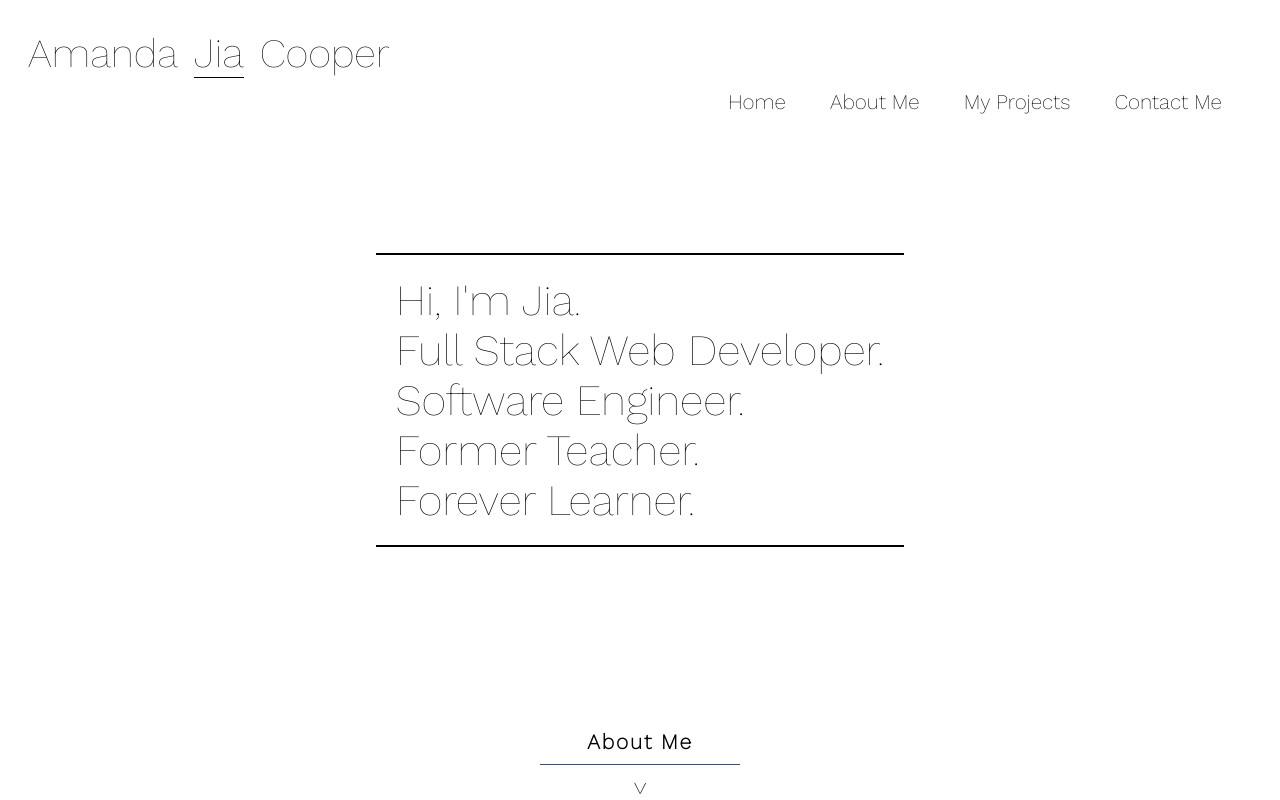
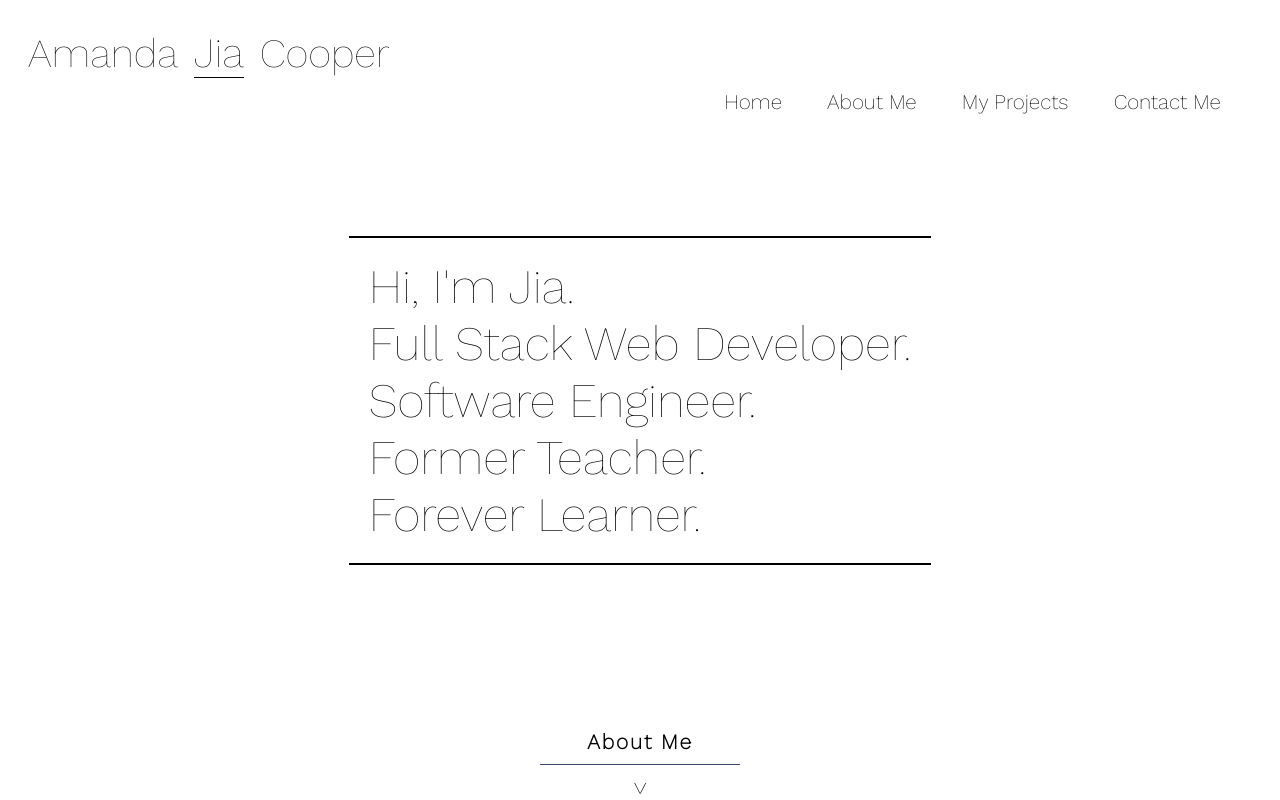
Before and after one commit to cooperama/portfolio, a React (Create React App) app: page / in a window 1280 px wide. Shown: the top 800 px of the page. Built offline with nearby package versions, Linux system fonts and the light colour scheme; a web font is replaced by a local one.

Commit message:
Adjusts font sizes

```diff
--- a/package.json
+++ b/package.json
@@ -1,5 +1,5 @@
 {
-  "homepage": "https://github.com/cooperama/portfolio",
+  "homepage": "https://cooperama.github.io/portfolio/",
   "name": "portfolio",
   "version": "0.1.0",
   "private": true,
--- a/src/App.js
+++ b/src/App.js
@@ -52,7 +52,7 @@ const App = () => {
 
   const sectionScroll = () => {
     const topBound = appRef.current.getBoundingClientRect().top;
-    if (topBound < -4700) {
+    if (topBound < -5200) {
       if (section !== "contact-nav") {
         setSection("contact-nav");
       }
--- a/src/components/Projects.js
+++ b/src/components/Projects.js
@@ -22,7 +22,7 @@ import codependent4 from "../images/codependent4.png";
 export const Projects = (props) => {
   const imageOverHandler = (e) => {
     if (window.innerWidth > 786) {
-      e.target.style.transform = "scale(2)";
+      e.target.style.transform = "scale(1.5)";
       e.target.style.zIndex = "3";
     }
   };
--- a/src/styles/_name.scss
+++ b/src/styles/_name.scss
@@ -23,6 +23,6 @@
 .rotatedLeft {
   position: absolute;
   left: -115px;
-  top: 370px;
+  top: 300px;
   transform: rotate(-90deg);
 }
--- a/src/styles/app.scss
+++ b/src/styles/app.scss
@@ -13,11 +13,16 @@ $light-color: #89a0e0;
   p,
   li {
     font-family: "Rokkitt", serif;
+    font-size: 1.1rem;
+    user-select: none;
   }
   .App {
     overflow: hidden;
   }
-  a {
+  a,
+  h1,
+  h3 {
+    user-select: none;
     color: black;
   }
 }
--- a/src/styles/pages/_contact.scss
+++ b/src/styles/pages/_contact.scss
@@ -11,6 +11,9 @@
   border-bottom: 2px solid black;
   width: 500px;
   height: 35vh;
+  a {
+    user-select: all;
+  }
   i {
     font-size: 2rem;
   }
@@ -26,7 +29,7 @@
 }
 
 .work-together {
-  margin-top: 15%;
+  // margin-top: 15%;
   border-bottom: none;
   width: 65%;
 }
--- a/src/styles/pages/_hero.scss
+++ b/src/styles/pages/_hero.scss
@@ -13,7 +13,7 @@
   padding: 20px;
   z-index: 2;
   h2 {
-    font-size: 2.7rem;
+    font-size: 3rem;
     font-weight: 100;
   }
 }
--- a/src/styles/pages/_navbar.scss
+++ b/src/styles/pages/_navbar.scss
@@ -32,7 +32,7 @@ nav {
   position: absolute;
   width: 700px;
   right: -280px;
-  top: 400px;
+  top: 300px;
   transform: rotate(90deg);
   transition: all 0.4s ease;
 }
--- a/src/styles/pages/_projects.scss
+++ b/src/styles/pages/_projects.scss
@@ -47,7 +47,8 @@
   border-bottom: 2px solid black;
   padding: 30px 0;
   img {
-    width: 280px;
+    width: 50%;
+    // width: 280px;
     padding: 5px;
     transition: all 0.5s ease;
   }
```
